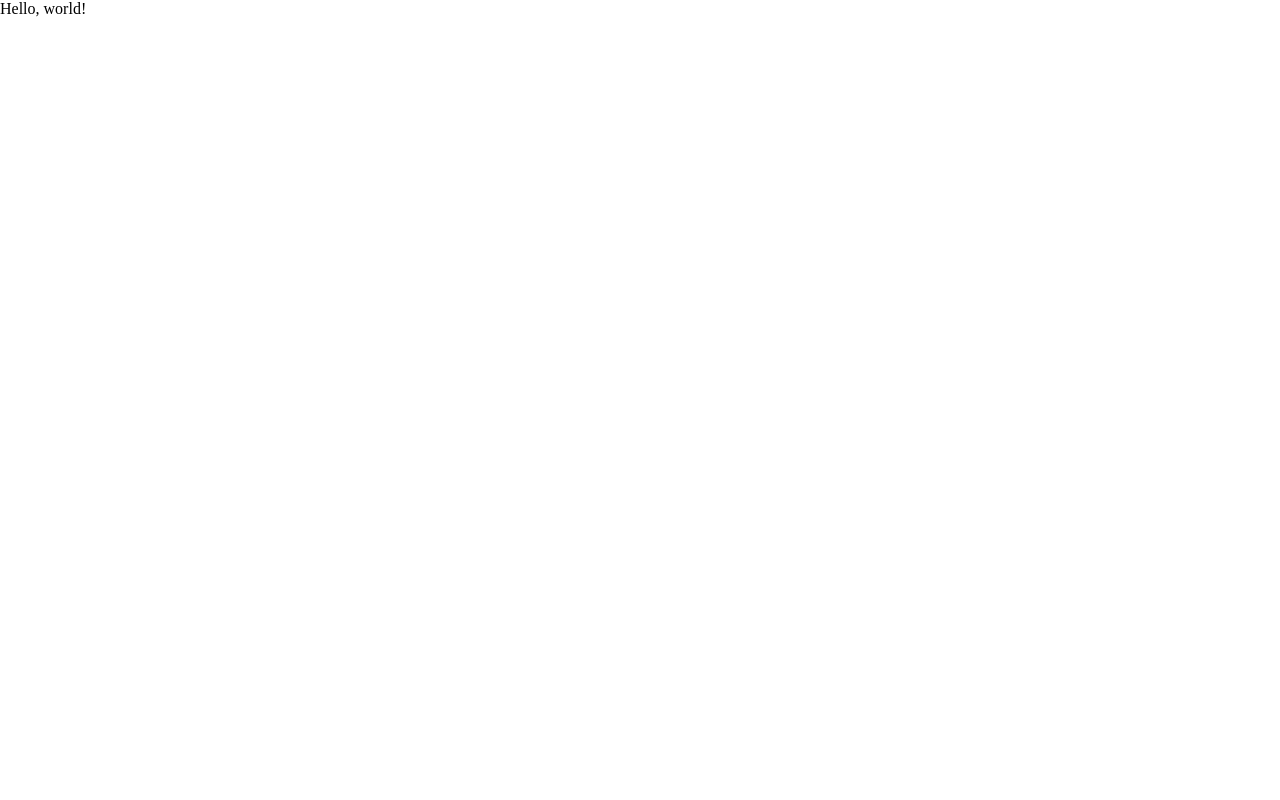
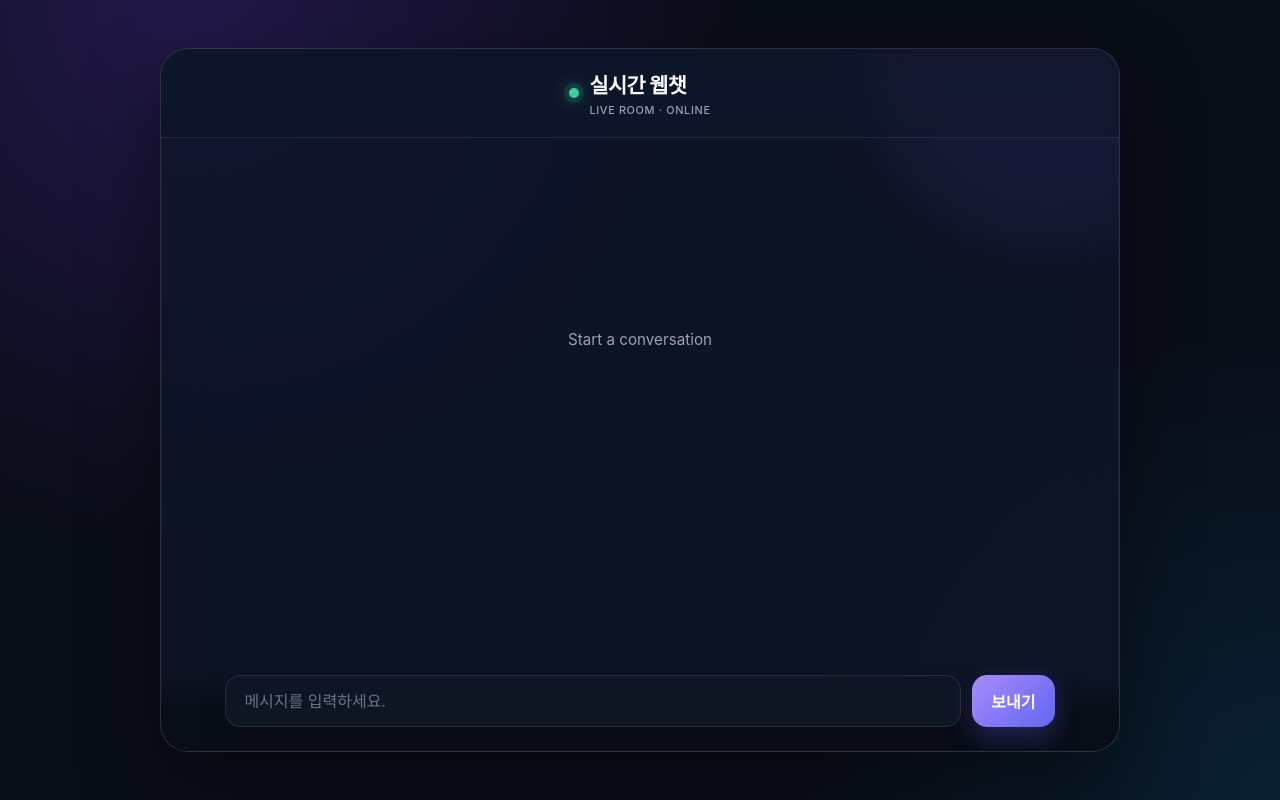
Before and after one commit to ssep4u/web_chat_3300, a plain HTML site: page index.html in a window 1280 px wide. Drawn offline with Linux system fonts and the light colour scheme.

Commit message:
2-3. index.html 웹챗 화면 설계, style.css AI와 함께 구현

```diff
--- a/index.html
+++ b/index.html
@@ -1,18 +1,32 @@
-<!DOCTYPE html>
+<!doctype html>
 <html lang="en">
+  <head>
+    <meta charset="UTF-8" />
+    <meta name="viewport" content="width=device-width, initial-scale=1.0" />
+    <title>web chat</title>
+    <link rel="stylesheet" href="reset.css" />
+    <link rel="stylesheet" href="style.css" />
+  </head>
 
-<head>
-    <meta charset="UTF-8">
-    <meta name="viewport" content="width=device-width, initial-scale=1.0">
-    <title>web chat</title>
-    <link rel="stylesheet" href="reset.css">
-    <link rel="stylesheet" href="style.css">
-</head>
+  <body>
+    <div id="app">
+      <header>
+        <h1>실시간 웹챗</h1>
+      </header>
 
-<body>
-    Hello, world!
+      <ul id="messages"></ul>
+
+      <form id="chat-form">
+        <input
+          type="text"
+          id="chat-input"
+          placeholder="메시지를 입력하세요."
+          autocomplete="off"
+        />
+        <button type="submit">보내기</button>
+      </form>
+    </div>
 
     <script src="client.js"></script>
-</body>
-
+  </body>
 </html>
--- a/style.css
+++ b/style.css
@@ -0,0 +1,246 @@
+:root {
+    color-scheme: dark;
+    --bg: #090d18;
+    --panel: rgba(17, 24, 39, 0.82);
+    --panel-strong: #111827;
+    --line: rgba(148, 163, 184, 0.16);
+    --text: #f8fafc;
+    --muted: #94a3b8;
+    --accent: #8b5cf6;
+    --accent-bright: #a78bfa;
+    --bubble: #1e293b;
+    font-family: Inter, Pretendard, "Noto Sans KR", system-ui, -apple-system, BlinkMacSystemFont, "Segoe UI", sans-serif;
+}
+
+html,
+body {
+    min-height: 100%;
+}
+
+body {
+    min-height: 100vh;
+    display: grid;
+    place-items: center;
+    padding: clamp(1rem, 4vw, 3rem);
+    overflow: hidden;
+    color: var(--text);
+    background:
+        radial-gradient(circle at 15% 0%, rgba(124, 58, 237, 0.23), transparent 34rem),
+        radial-gradient(circle at 100% 100%, rgba(14, 165, 233, 0.12), transparent 30rem),
+        var(--bg);
+}
+
+#app {
+    position: relative;
+    display: grid;
+    grid-template-rows: auto minmax(0, 1fr) auto;
+    width: min(100%, 960px);
+    height: min(900px, calc(100vh - clamp(2rem, 8vw, 6rem)));
+    min-height: 520px;
+    overflow: hidden;
+    border: 1px solid rgba(148, 163, 184, 0.2);
+    border-radius: 1.75rem;
+    background: rgba(15, 23, 42, 0.76);
+    box-shadow: 0 30px 80px rgba(0, 0, 0, 0.42), 0 0 0 1px rgba(255, 255, 255, 0.025) inset;
+    backdrop-filter: blur(24px);
+}
+
+#app::after {
+    position: absolute;
+    top: -12rem;
+    right: -8rem;
+    width: 24rem;
+    height: 24rem;
+    border-radius: 50%;
+    pointer-events: none;
+    background: rgba(139, 92, 246, 0.08);
+    filter: blur(30px);
+    content: "";
+}
+
+header {
+    position: relative;
+    z-index: 1;
+    display: flex;
+    align-items: center;
+    justify-content: center;
+    min-height: 88px;
+    padding: 1.25rem 1.5rem;
+    border-bottom: 1px solid var(--line);
+    background: rgba(15, 23, 42, 0.62);
+    backdrop-filter: blur(18px);
+}
+
+header::before {
+    width: 10px;
+    height: 10px;
+    margin-right: 10px;
+    border-radius: 50%;
+    background: #34d399;
+    box-shadow: 0 0 0 5px rgba(52, 211, 153, 0.12), 0 0 18px rgba(52, 211, 153, 0.75);
+    content: "";
+}
+
+h1 {
+    margin: 0;
+    font-size: clamp(1.05rem, 2vw, 1.3rem);
+    font-weight: 750;
+    letter-spacing: -0.03em;
+}
+
+header h1::after {
+    display: block;
+    margin-top: 0.25rem;
+    color: var(--muted);
+    font-size: 0.68rem;
+    font-weight: 500;
+    letter-spacing: 0.06em;
+    text-transform: uppercase;
+    content: "Live room · Online";
+}
+
+#messages {
+    width: 100%;
+    min-height: 0;
+    margin: 0 auto;
+    padding: 2rem clamp(1.25rem, 6vw, 4rem) 1.5rem;
+    overflow-y: auto;
+    scroll-behavior: smooth;
+    scrollbar-width: thin;
+    scrollbar-color: rgba(148, 163, 184, 0.35) transparent;
+}
+
+#messages:empty::before {
+    display: block;
+    padding-top: 20vh;
+    color: var(--muted);
+    font-size: 0.95rem;
+    text-align: center;
+    content: "대화를 시작해 보세요";
+}
+
+#messages li {
+    width: fit-content;
+    max-width: min(75%, 560px);
+    margin: 0 0 0.75rem;
+    padding: 0.8rem 1rem;
+    border: 1px solid var(--line);
+    border-radius: 1.15rem 1.15rem 1.15rem 0.35rem;
+    color: #e2e8f0;
+    line-height: 1.55;
+    overflow-wrap: anywhere;
+    background: var(--bubble);
+    box-shadow: 0 8px 24px rgba(0, 0, 0, 0.12);
+    animation: message-in 0.25s ease-out both;
+}
+
+#messages li.mine,
+#messages li.me,
+#messages li.sent,
+#messages li.user {
+    margin-left: auto;
+    border-color: rgba(167, 139, 250, 0.28);
+    border-radius: 1.15rem 1.15rem 0.35rem 1.15rem;
+    color: white;
+    background: linear-gradient(135deg, #7c3aed, #4f46e5);
+}
+
+#messages li.system {
+    width: 100%;
+    max-width: none;
+    margin: 1rem 0;
+    padding: 0.4rem;
+    border: 0;
+    color: var(--muted);
+    font-size: 0.78rem;
+    text-align: center;
+    background: transparent;
+    box-shadow: none;
+}
+
+#chat-form {
+    position: relative;
+    display: flex;
+    gap: 0.7rem;
+    width: 100%;
+    margin: 0 auto;
+    padding: 1rem clamp(1.25rem, 6vw, 4rem) 1.5rem;
+}
+
+#chat-form::before {
+    position: absolute;
+    right: 0;
+    bottom: 0;
+    left: 0;
+    height: 5rem;
+    z-index: -1;
+    background: linear-gradient(transparent, var(--bg) 55%);
+    content: "";
+}
+
+#chat-input {
+    min-width: 0;
+    flex: 1;
+    padding: 0.95rem 1.15rem;
+    border: 1px solid var(--line);
+    border-radius: 0.95rem;
+    outline: none;
+    color: var(--text);
+    font: inherit;
+    background: var(--panel);
+    box-shadow: 0 12px 30px rgba(0, 0, 0, 0.18);
+    transition: border-color 0.2s, box-shadow 0.2s, background 0.2s;
+}
+
+#chat-input::placeholder {
+    color: #64748b;
+}
+
+#chat-input:focus {
+    border-color: var(--accent-bright);
+    background: rgba(30, 41, 59, 0.9);
+    box-shadow: 0 0 0 4px rgba(139, 92, 246, 0.14), 0 12px 30px rgba(0, 0, 0, 0.18);
+}
+
+#chat-form button {
+    flex: 0 0 auto;
+    min-width: 5.2rem;
+    padding: 0.85rem 1.1rem;
+    border: 0;
+    border-radius: 0.95rem;
+    color: white;
+    font: inherit;
+    font-weight: 700;
+    cursor: pointer;
+    background: linear-gradient(135deg, var(--accent-bright), #6366f1);
+    box-shadow: 0 10px 24px rgba(99, 102, 241, 0.28);
+    transition: transform 0.2s, filter 0.2s;
+}
+
+#chat-form button:hover {
+    filter: brightness(1.1);
+    transform: translateY(-2px);
+}
+
+#chat-form button:active {
+    transform: translateY(0);
+}
+
+@keyframes message-in {
+    from { opacity: 0; transform: translateY(8px); }
+    to { opacity: 1; transform: translateY(0); }
+}
+
+@media (max-width: 480px) {
+    body { padding: 0; }
+    #app { width: 100%; height: 100vh; min-height: 0; border: 0; border-radius: 0; }
+    header { min-height: 68px; }
+    #messages { padding-top: 1.25rem; }
+    #messages li { max-width: 86%; }
+    #chat-form button { min-width: 3.5rem; padding-inline: 0.8rem; }
+}
+
+/* Fallback copy for the empty state. */
+#messages:empty::before {
+    content: "Start a conversation";
+}
```
Also changed, not shown: READEME.md (+23 -14 lines).
